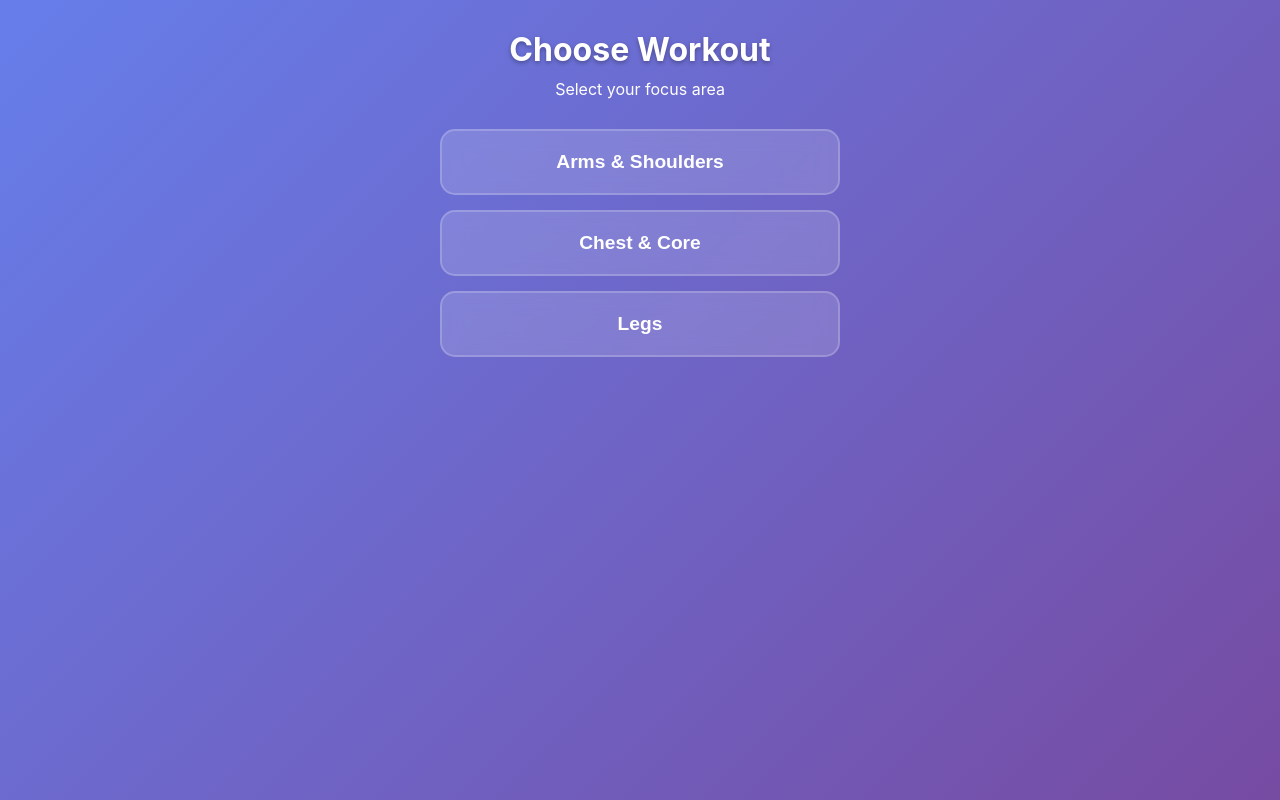
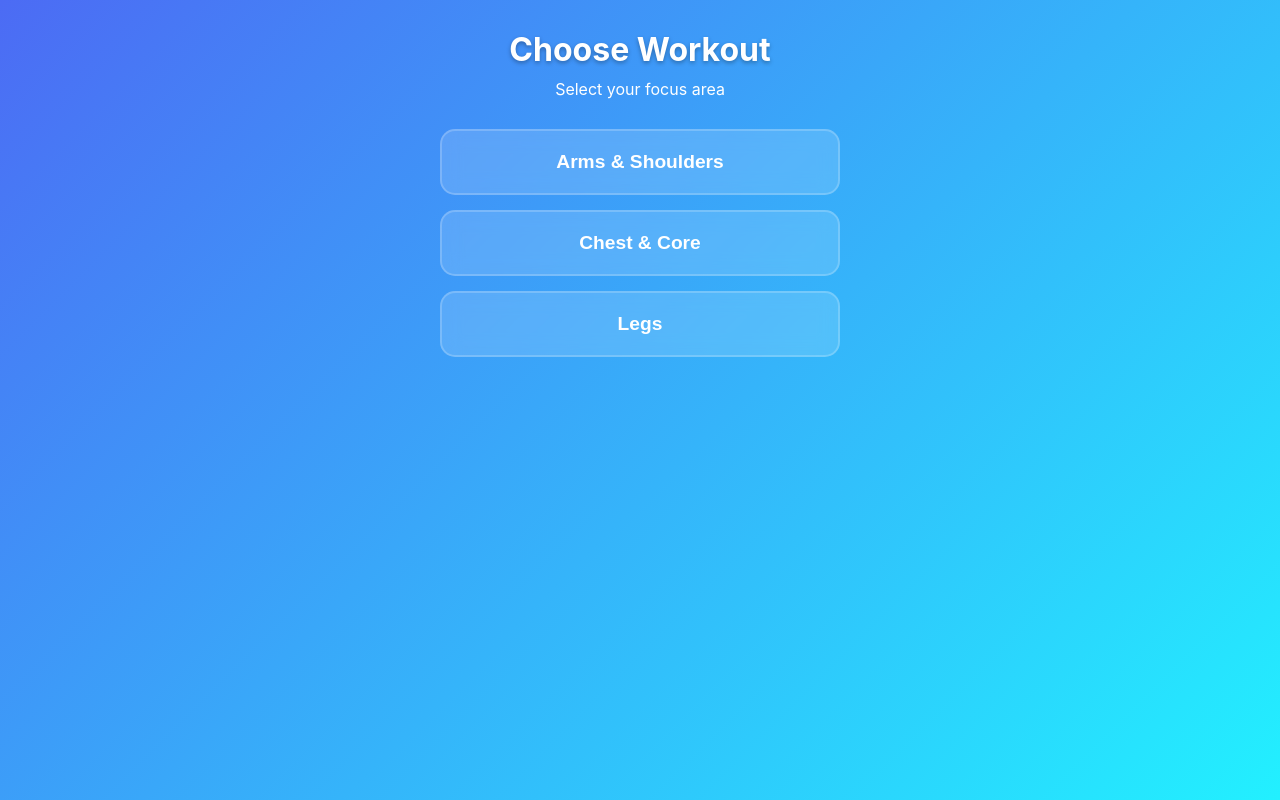
Before and after one commit to TaisHjoernsof/Workout, a Vue app: page / in a window 1280 px wide. Built offline with nearby package versions, Linux system fonts and the light colour scheme.

Commit message:
New Colors

```diff
--- a/src/App.vue
+++ b/src/App.vue
@@ -267,7 +267,7 @@ export default {
 
 body {
   font-family: -apple-system, BlinkMacSystemFont, 'Segoe UI', Roboto, sans-serif;
-  background: linear-gradient(135deg, #667eea 0%, #764ba2 100%);
+  background: linear-gradient(135deg, #4c6bf4 0%, #22f0ff 100%);
   min-height: 100vh;
   padding: 20px;
   color: white;
```
